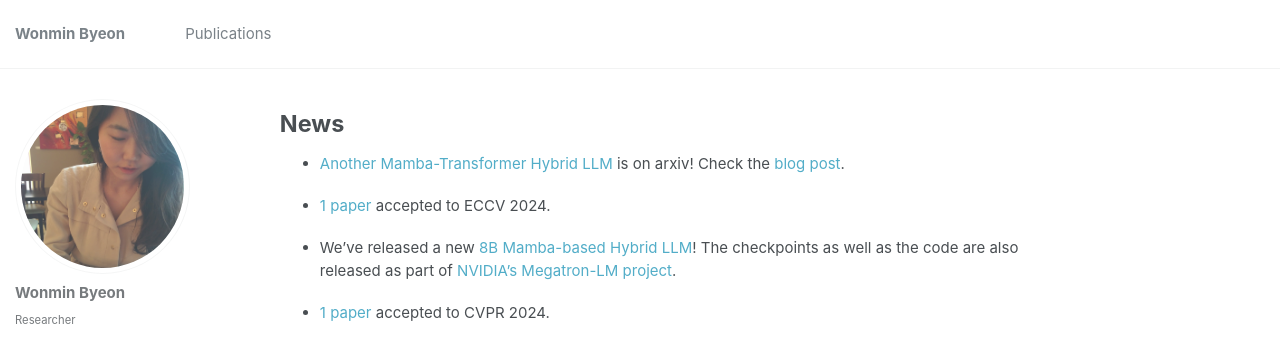
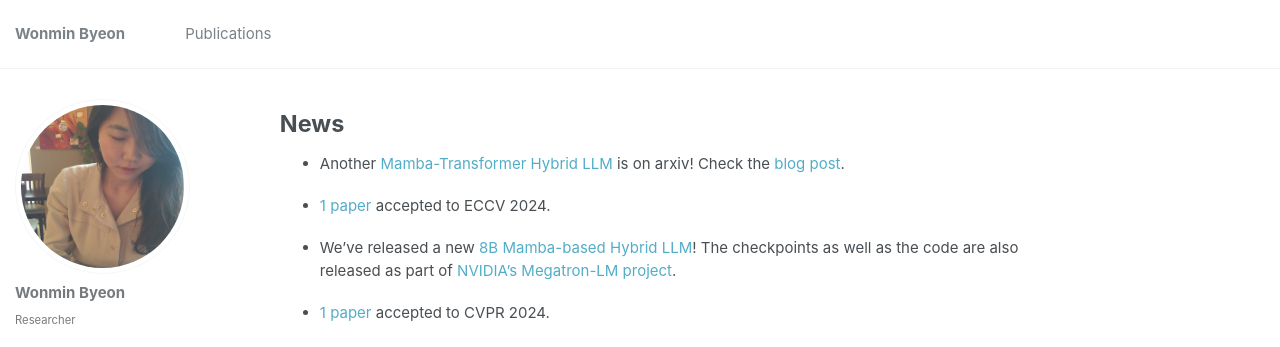
Before and after one commit to wonmin-byeon/wonmin-byeon.github.io, a Jekyll site: the page built from _pages/about.md, in a window 1280 px wide and 994 px high. Shown: the top 347 px of the window. Built offline with Jekyll 4.4.1, drawn with Linux system fonts in a browser that asks for light colours.

```diff
--- a/_pages/about.md
+++ b/_pages/about.md
@@ -11,7 +11,7 @@ redirect_from:
 News
 ======
 
-* [Another Mamba-Transformer Hybrid LLM](https://wonmin-byeon.github.io/publication/2024-hymba) is on arxiv! Check the [blog post](https://developer.nvidia.com/blog/hymba-hybrid-head-architecture-boosts-small-language-model-performance/).
+* Another [Mamba-Transformer Hybrid LLM](https://wonmin-byeon.github.io/publication/2024-hymba) is on arxiv! Check the [blog post](https://developer.nvidia.com/blog/hymba-hybrid-head-architecture-boosts-small-language-model-performance/).
 
 * [1 paper](https://wonmin-byeon.github.io/publication/2024-mtvg) accepted to ECCV 2024.
 
```
